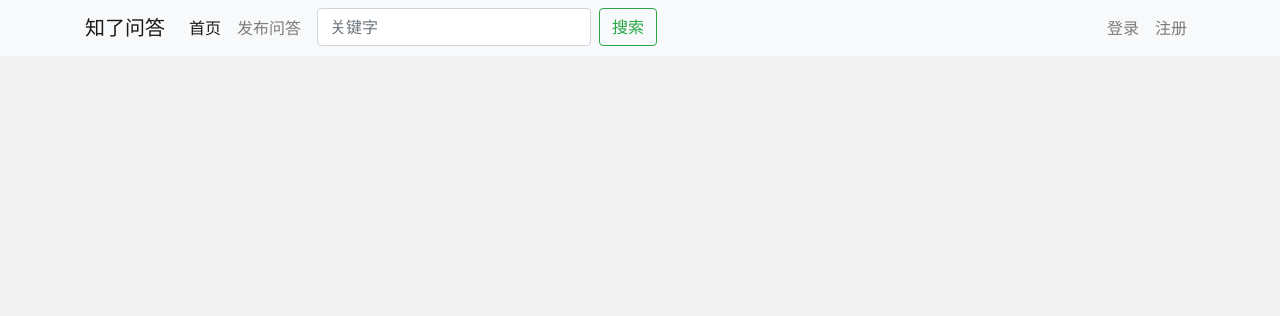
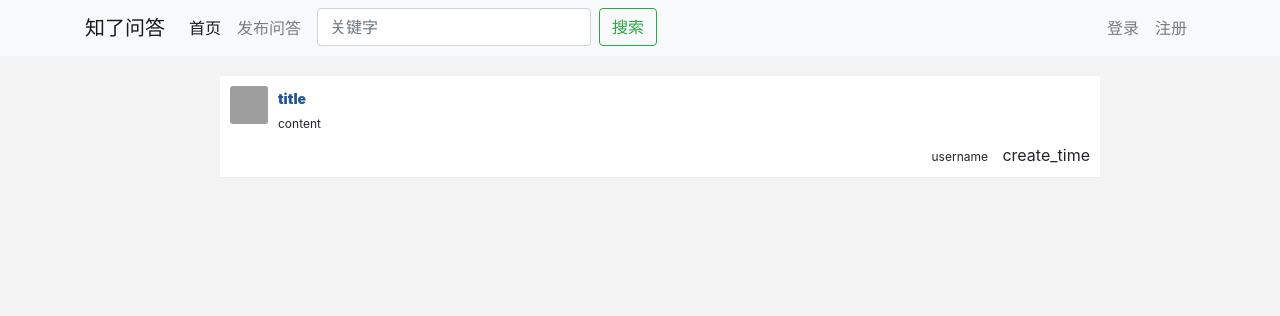
Before and after one commit to RKwork85/rk_website, a Flask app: page /qa/index in a window 1280 px wide. Shown: the top 316 px of the page. Run offline with Flask 3, Linux system fonts and the light colour scheme; some libraries are stand-ins or nearby versions; grey boxes are pictures that could not be loaded.

Commit message:
首页问答静态文件加载完成

```diff
--- a/templates/index.html
+++ b/templates/index.html
@@ -5,7 +5,7 @@
 {% block head%}
 
     <!-- <link rel="stylesheet" href="../static/css/index.css"> -->
-    <link rel="stylesheet" href="{{url_for('static', filename='css/index.css')}}">
+    <link rel="stylesheet" href="{{url_for('static', filename ='css/index.css')}}">
 
 {% endblock%}
 
@@ -14,25 +14,19 @@
             <div class="col"></div>
             <div class="col-10">
                 <ul class="question-ul">
-                    <!-- {% for question in questions %} -->
                     <li>
                     <div class="side-question">
-                            <!-- <img class="side-question-avatar" src="../static/images/avatar.jpg" alt=""> -->
                         <img class="side-question-avatar" src="../static/images/avatar.jpg" alt="">
-
                     </div>
                     <div class="question-main">
-                            <!-- <div class="question-title"><a href="{{url_for('qa.qa_detail',qa_id = question.id)}}">{{question.title}}</a></div> -->
-                            <div class="question-title"><a href="#">{{question.title}}</a></div>
-
-                            <div class="question-content">{{ question.content}}</div>
+                        <div class="question-title"><a href="#">title</a></div>
+                        <div class="question-content">content</div>
                         <div class="question-detail">
-                                <span class="question-author">{{question.author.username}}</span>
-                                <span class="question-time">{{question.create_time}}</span>
+                            <span class="question-author">username</span>
+                            <span class="question-time">create_time</span>
                         </div>
                     </div>
                 </li>
-                    <!-- {% endfor %} -->
                 </ul>
             </div>
             <div class="col"></div>
```
Lines whose indentation alone changed are shown as unchanged.
